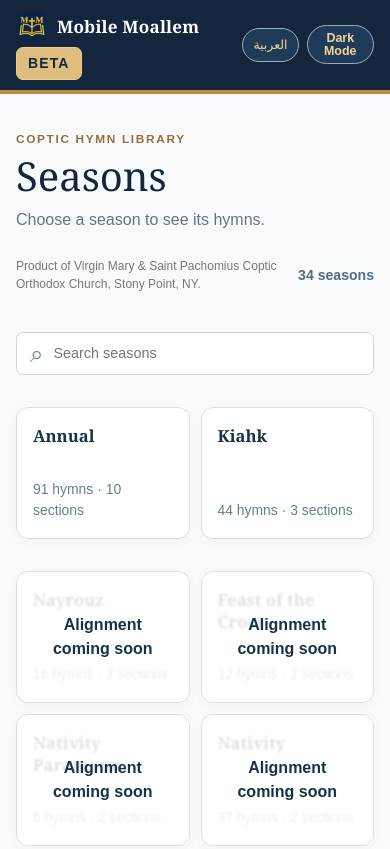
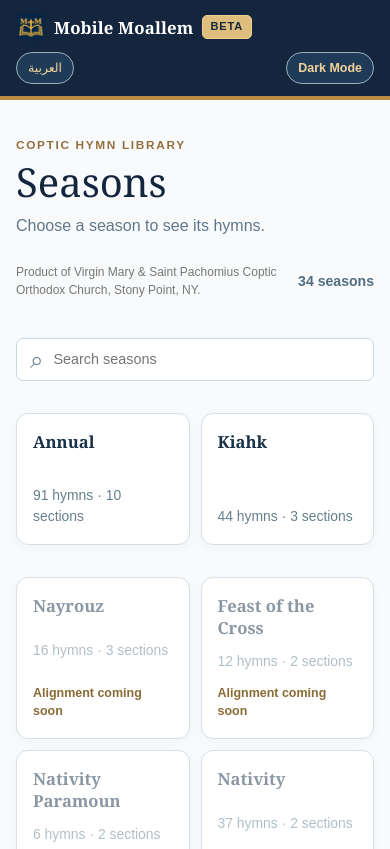
Before and after one commit to Mobile-Moallem/Mobile-Moallem, a website: page application/dist/client/index.html in a window 390 px wide. Shown: the top 849 px of the page. Drawn offline with Linux system fonts and the light colour scheme; no server answers.

Commit message:
Mobile polish: two-row top bar, readable 'coming soon' seasons, hide duplicate season count
Co-Authored-By: Claude Opus 5.5 <noreply@anthropic.com>
Claude-Session: https://claude.ai/code/session_0186c2MvrsrhtbUPheiVovPj

```diff
--- a/application/dist/client/index.html
+++ b/application/dist/client/index.html
@@ -23,6 +23,7 @@
   <link rel="stylesheet" href="./language.css">
   <link rel="stylesheet" href="./updates.css?v=3">
   <link rel="stylesheet" href="./library-dialog.css?v=1">
+  <link rel="stylesheet" href="./mobile.css?v=1">
   <script src="./theme.js?v=2" defer></script>
   <script src="./language.js?v=6" defer></script>
   <script src="./updates.js?v=2" defer></script>
--- /dev/null
+++ b/application/dist/client/mobile.css
@@ -0,0 +1,19 @@
+/* Phone polish (loads last; desktop unaffected). */
+@media (max-width: 700px) {
+  /* Top bar: brand on one line, actions on their own row, nothing wraps mid-word. */
+  .topbar{height:auto;min-height:0;flex-wrap:wrap;align-items:center;row-gap:10px;padding:12px 16px}
+  .brand{flex-wrap:nowrap;gap:8px;font-size:1.05rem;min-width:0}
+  .brand>span:not(.beta-badge){white-space:nowrap}
+  .brand .brand-logo{width:30px;height:30px}
+  .brand .beta-badge{padding:4px 8px;font-size:11px;border-radius:5px}
+  .top-actions{width:100%;flex-wrap:wrap;justify-content:flex-start;gap:8px 14px}
+  .top-link{white-space:nowrap;font-size:.85rem}
+  .language-toggle,.theme-toggle{white-space:nowrap;flex:none;min-height:32px;padding:6px 11px;font-size:.78rem}
+  .top-actions .theme-toggle{margin-inline-start:auto}
+  /* "Alignment coming soon" seasons: readable name, label underneath instead of on top. */
+  .season-unavailable>strong,.season-unavailable>span:not(.alignment-coming-soon){opacity:.5;filter:none}
+  .season-unavailable>span.alignment-coming-soon{position:static;display:block;padding:0;margin-top:auto;background:none;color:#8a6a35;font-size:.78rem;font-weight:700;text-align:start}
+  html[data-theme="dark"] .season-unavailable>span.alignment-coming-soon{background:none;color:#d9b46f}
+  /* Season page: the count already appears as "44 hymns" under the title. */
+  #hymnsView .catalog-actions .catalog-count{display:none}
+}
```
